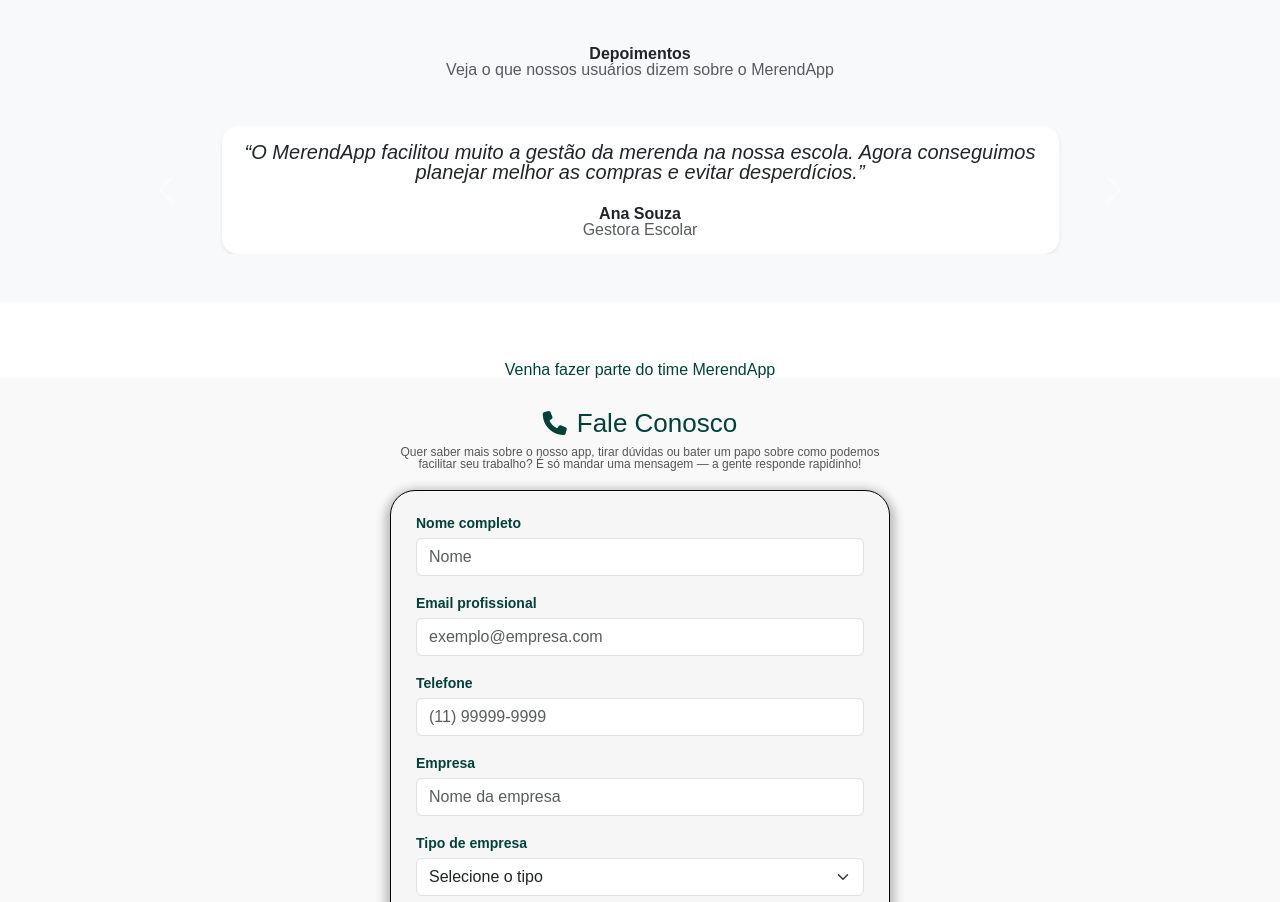
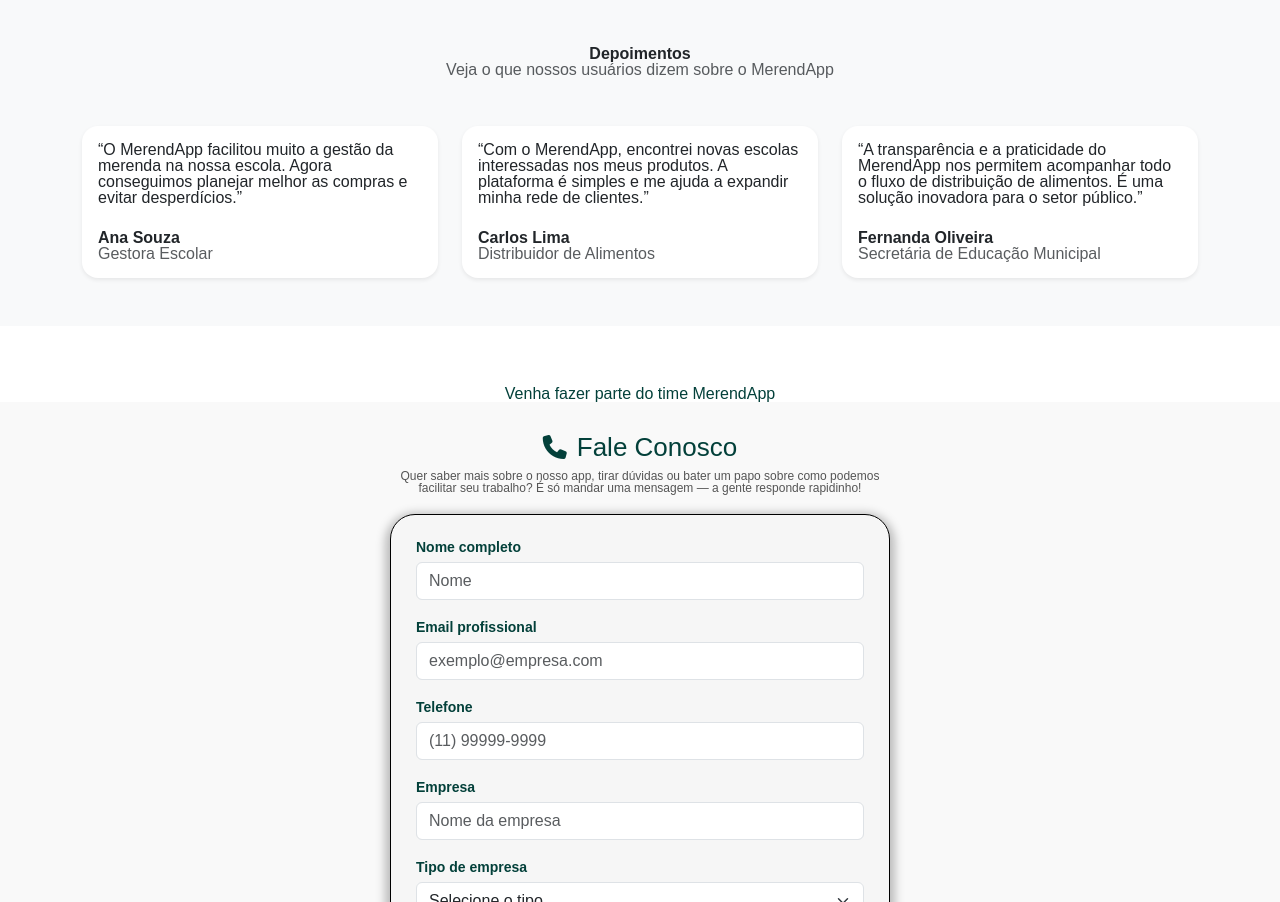
Before and after one commit to gkfreitas/merendApp-frontend, a React (Vite) app: page / in a window 1280 px wide. Shown: the part 2024-2926 px from the top of the page. Built offline with nearby package versions, Linux system fonts and the light colour scheme.

Commit message:
refactor: testimonials

```diff
--- a/src/Testimonials.jsx
+++ b/src/Testimonials.jsx
@@ -30,57 +30,20 @@
             Veja o que nossos usuários dizem sobre o MerendApp
           </p>
         </div>
-
-        <div
-          id="testimonialsCarousel"
-          className="carousel slide"
-          data-bs-ride="carousel"
-          data-bs-interval="4000"
-        >
-          <div className="carousel-inner">
-            {testimonials.map((t, index) => (
-              <div
-                key={index}
-                className={`carousel-item ${index === 0 ? "active" : ""}`}
-              >
-                <div className="d-flex justify-content-center">
-                  <div className="card shadow-sm border-0 rounded-4 w-75">
-                    <div className="card-body text-center">
-                      <p className="card-text fs-5 fst-italic">“{t.text}”</p>
-                      <h6 className="mt-4 mb-0 fw-bold">{t.name}</h6>
-                      <small className="text-muted">{t.role}</small>
-                    </div>
+        <div className="row g-4">
+          {testimonials.map((t, index) => (
+            <div key={index} className="col-md-4">
+              <div className="card h-100 shadow-sm border-0 rounded-4">
+                <div className="card-body d-flex flex-column">
+                  <p className="card-text mb-4">“{t.text}”</p>
+                  <div className="mt-auto">
+                    <h6 className="mb-0 fw-bold">{t.name}</h6>
+                    <small className="text-muted">{t.role}</small>
                   </div>
                 </div>
               </div>
-            ))}
-          </div>
-
-          {/* Controles */}
-          <button
-            className="carousel-control-prev"
-            type="button"
-            data-bs-target="#testimonialsCarousel"
-            data-bs-slide="prev"
-          >
-            <span
-              className="carousel-control-prev-icon"
-              aria-hidden="true"
-            ></span>
-            <span className="visually-hidden">Anterior</span>
-          </button>
-          <button
-            className="carousel-control-next"
-            type="button"
-            data-bs-target="#testimonialsCarousel"
-            data-bs-slide="next"
-          >
-            <span
-              className="carousel-control-next-icon"
-              aria-hidden="true"
-            ></span>
-            <span className="visually-hidden">Próximo</span>
-          </button>
+            </div>
+          ))}
         </div>
       </div>
     </section>
```
